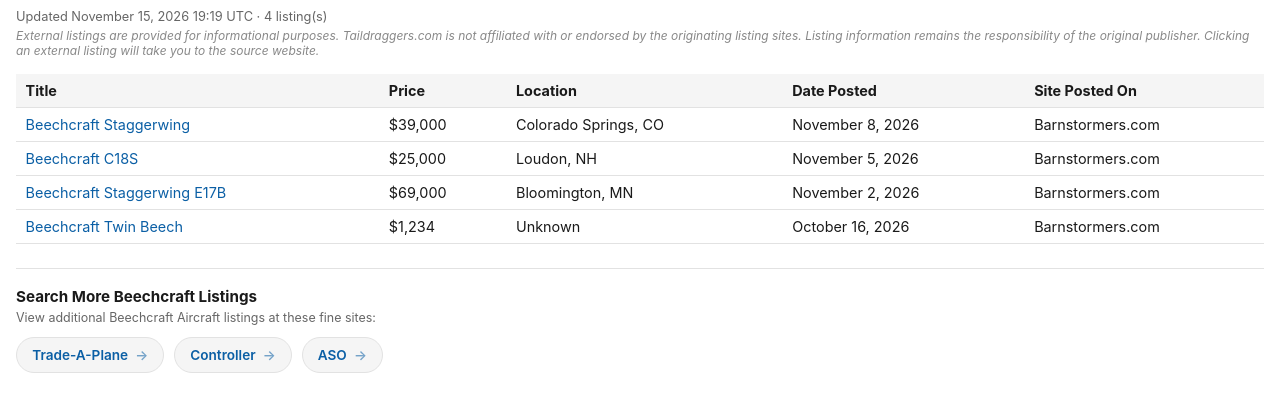
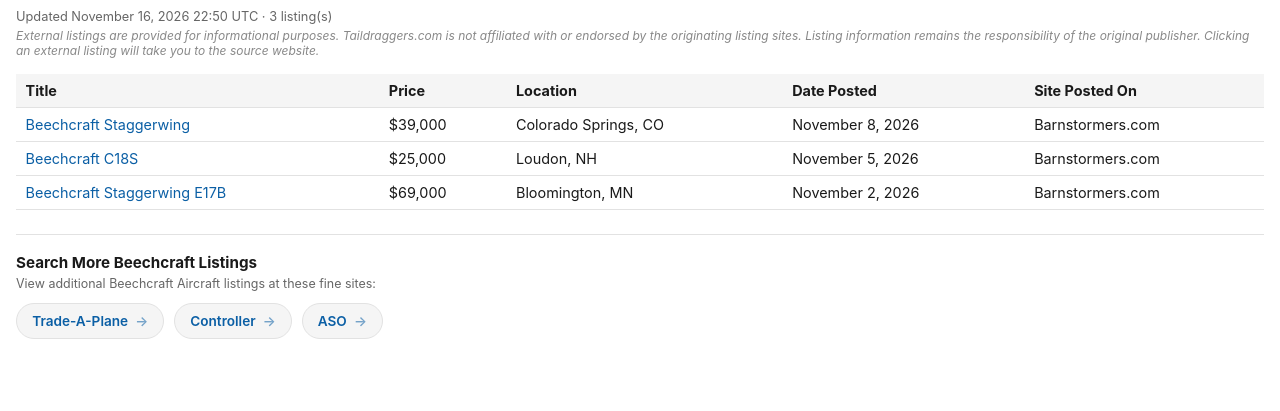
Before and after one commit to taildraggers/beech, a plain HTML site: page docs/index.html in a window 1280 px wide. Shown: the part 43-454 px from the top of the page. Drawn offline with Linux system fonts and the light colour scheme.

Commit message:
Update Beechcraft listings (2026-11-16)

```diff
--- a/docs/index.html
+++ b/docs/index.html
@@ -76,7 +76,7 @@
 </head>
 <body>
   <h1>Other Beechcraft Ads on the Web</h1>
-  <div class="updated">Updated November 15, 2026 19:19 UTC &middot; 4 listing(s)</div>
+  <div class="updated">Updated November 16, 2026 22:50 UTC &middot; 3 listing(s)</div>
   <div class="disclaimer">External listings are provided for informational purposes. Taildraggers.com is not affiliated with or endorsed by the originating listing sites. Listing information remains the responsibility of the original publisher. Clicking an external listing will take you to the source website.</div>
   <table>
     <thead>
@@ -86,7 +86,6 @@
         <tr><td><a href="https://www.barnstormers.com/classified-2071175-Staggerwing-D17-Project.html" target="_blank" rel="noopener noreferrer">Beechcraft Staggerwing</a></td><td>$39,000</td><td>Colorado Springs, CO</td><td>November 8, 2026</td><td>Barnstormers.com</td></tr>
         <tr><td><a href="https://www.barnstormers.com/classified-1916829-BEECH-C-18S.html" target="_blank" rel="noopener noreferrer">Beechcraft C18S</a></td><td>$25,000</td><td>Loudon, NH</td><td>November 5, 2026</td><td>Barnstormers.com</td></tr>
         <tr><td><a href="https://www.barnstormers.com/classified-1934624-Beechcraft-E17B-Staggerwing.html" target="_blank" rel="noopener noreferrer">Beechcraft Staggerwing E17B</a></td><td>$69,000</td><td>Bloomington, MN</td><td>November 2, 2026</td><td>Barnstormers.com</td></tr>
-        <tr><td><a href="https://www.barnstormers.com/classified-1823394-Beech-18-Seaplane.html" target="_blank" rel="noopener noreferrer">Beechcraft Twin Beech</a></td><td>$1,234</td><td>Unknown</td><td>October 16, 2026</td><td>Barnstormers.com</td></tr>
     </tbody>
   </table>
   <div class="more-resources">
```
